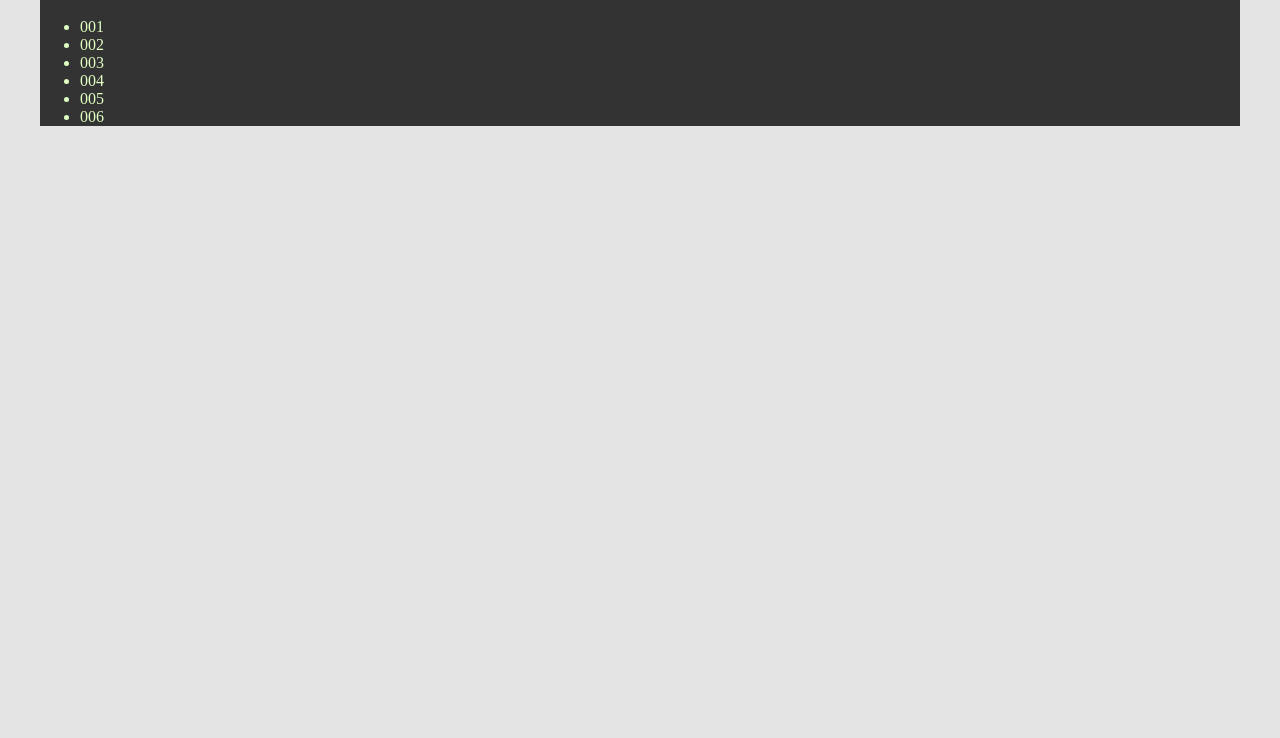
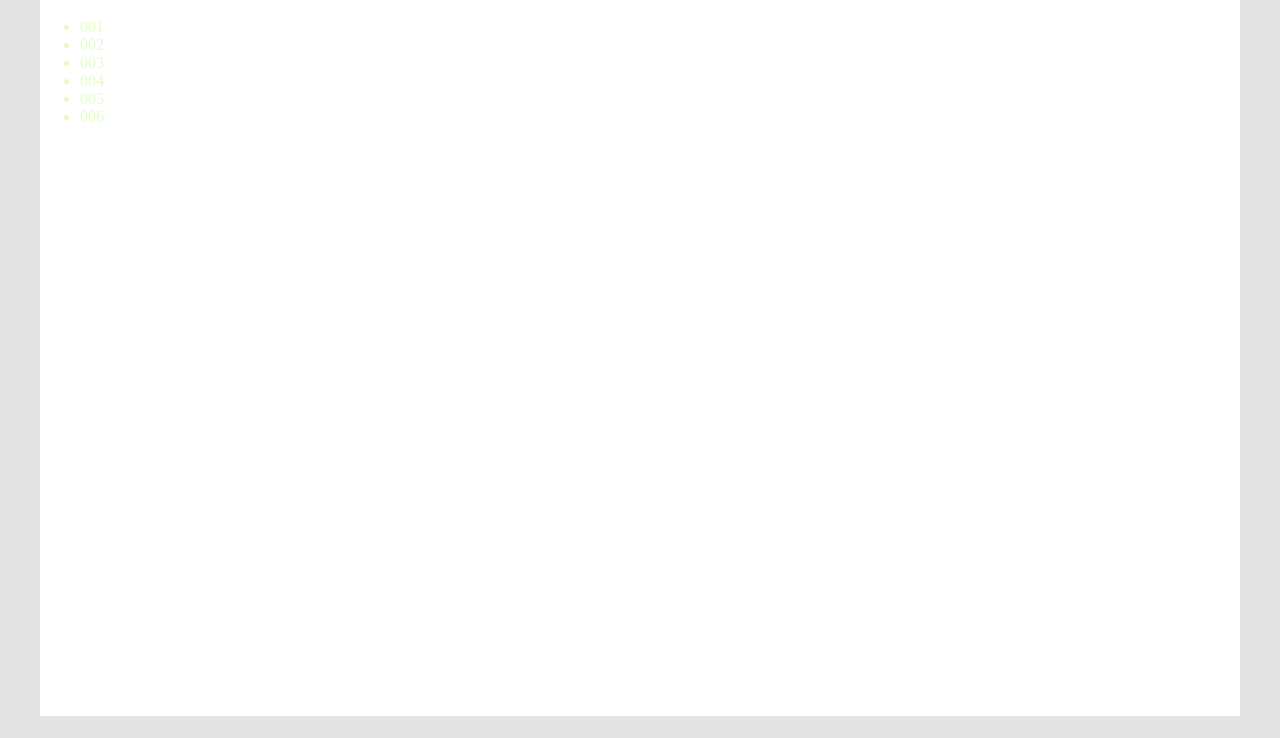
Before and after one commit to sexfat/dd104, a website: page index.html in a window 1280 px wide. Shown: the part 62-800 px from the top of the page. Drawn offline with Linux system fonts and the light colour scheme.

Commit message:
add content

```diff
--- a/sass/style.scss
+++ b/sass/style.scss
@@ -8,12 +8,13 @@
 }
 
 @mixin layout($style, $bgc, $w:null, $h:null) {
-    @if $style == full {
+    @if $style==full {
         width: 100%;
         background-color: $bgc;
         height: $h;
 
     }
+
     @else {
         width: $w;
         background-color: $bgc;
@@ -51,7 +52,7 @@ body {
 
     .wrapper {
 
-        @include layout(fixed,#333 ,1200px);
+        @include layout(fixed, #333, 1200px);
 
         // @import "module/header";
         // @import "module/footer";
@@ -92,3 +93,19 @@ body {
         }
     }
 }
+
+
+@mixin wrapper($width, $height) {
+    .wrapper {
+        width: $width;
+        height: $height;
+        @content;
+    }
+}
+
+body {
+    @include wrapper(1200px, 768px) {
+        background-color: #fff;
+        @include margin-center();
+    }
+}
```
Also changed, not shown: css/style.css, 1 other file.
